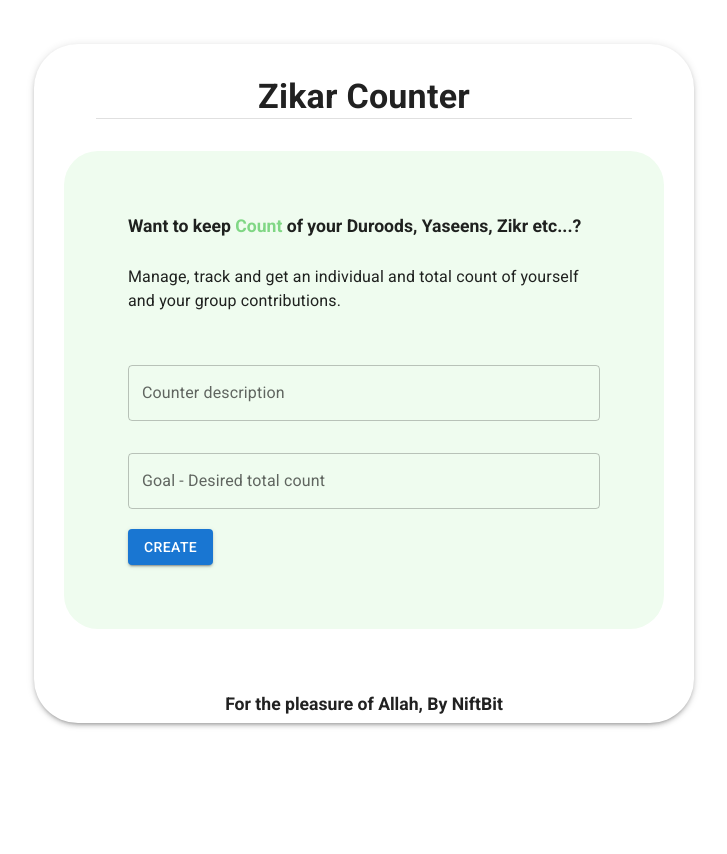
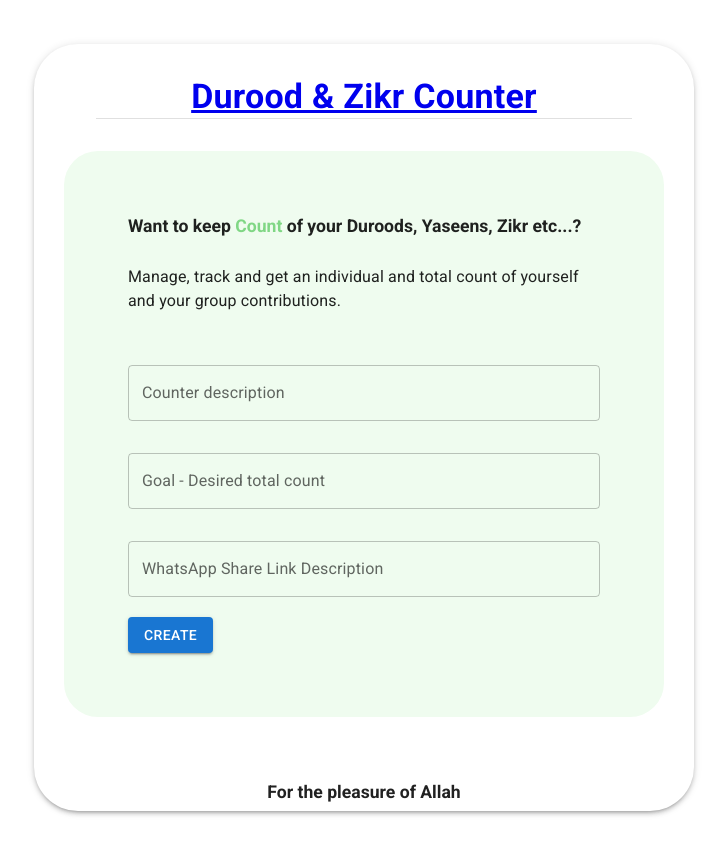
Before and after one commit to SyedaMahamFahim/zikar-counter, a React (Create React App) app: page / in a window 1280 px wide. Shown: the whole page, without its empty margins (276-1003 px from the left). Before the commit the page ends 800 px from the top, so only its background shows below. Built offline with nearby package versions, Linux system fonts and the light colour scheme.

Commit message:
added whatsapp text option

```diff
--- a/src/components/Footer/Footer.jsx
+++ b/src/components/Footer/Footer.jsx
@@ -13,7 +13,7 @@ const Footer = () => {
           align="center"
           marginTop={"4rem"}
         >
-          For the pleasure of Allah, By NiftBit
+          For the pleasure of Allah
         </Typography>
       </Box>
     </>
--- a/src/components/Title/Title.jsx
+++ b/src/components/Title/Title.jsx
@@ -1,18 +1,20 @@
 import React from "react";
 import { Box, Typography, Divider } from "@mui/material";
-
+import {Link} from "react-router-dom";
 const Title = () => {
   return (
     <>
       <Box p={4}>
+        <Link to="/" >
         <Typography
           variant="h4"
           component="h4"
           align="center"
           fontWeight="bold"
         >
-          Zikar Counter
+          Durood & Zikr Counter
         </Typography>
+        </Link>
         <Divider />
       </Box>
     </>
--- a/src/container/CounterPageSection/CounterPageSection.jsx
+++ b/src/container/CounterPageSection/CounterPageSection.jsx
@@ -51,6 +51,7 @@ const CounterPageSection = () => {
   const [updateCounterForm, setCounterForm] = useState({
     description: "",
     goal: "",
+    whatsAppText: "",
   });
 
   // Get Counter Data
@@ -63,6 +64,7 @@ const CounterPageSection = () => {
         setCounterForm({
           description: data.counter.description,
           goal: data.counter.goal,
+          whatsAppText:data.counter.whatsAppText
         });
         console.log(data.counter);
         setLoading(false);
@@ -150,7 +152,7 @@ const CounterPageSection = () => {
                 </DisplayCounterRightIconBox>
                 <DisplayCounterRightIconBox>
                   <WhatsAppBtn
-                    text={`Please click the link to manage ${counterData.description} counter`}
+                    text={counterData.whatsAppText}
                   />
                 </DisplayCounterRightIconBox>
               </DisplayCounterRightBox>
@@ -201,6 +203,13 @@ const CounterPageSection = () => {
                       value={updateCounterForm.goal}
                       onChange={handleCounterUpdateDataChange}
                     />
+                     <FormInput
+            type="text"
+            name={"whatsAppText"}
+            label={"WhatsApp Share Link Description"}
+            value={updateCounterForm.whatsAppText}
+            onChange={handleCounterUpdateDataChange}
+          />
                     <br />
                     <Button variant="contained" type="submit">
                       {loading ? (
--- a/src/container/LandingPageSection/LandingPageSection.jsx
+++ b/src/container/LandingPageSection/LandingPageSection.jsx
@@ -11,6 +11,7 @@ const LandingPageSection = () => {
     const [form, setForm] = useState({
       description: "",
       goal: "",
+      whatsAppText:""
     });
 
     const handleChange = (e) => {
@@ -23,6 +24,7 @@ const LandingPageSection = () => {
         const { data } = await axios.post(`${baseUrl}/counter/create`, {
           description: form.description,
           goal: parseInt(form.goal),
+          whatsAppText:form.whatsAppText
         });
         const { counterId } = data;
         console.log(counterId);
@@ -64,6 +66,13 @@ const LandingPageSection = () => {
             value={form.goal}
             onChange={handleChange}
           />
+          <FormInput
+            type="text"
+            name={"whatsAppText"}
+            label={"WhatsApp Share Link Description"}
+            value={form.whatsAppText}
+            onChange={handleChange}
+          />
           <br />
           <AppButton name={"Create"} type={"submit"} isLoading={loading} />
         </form>
```
